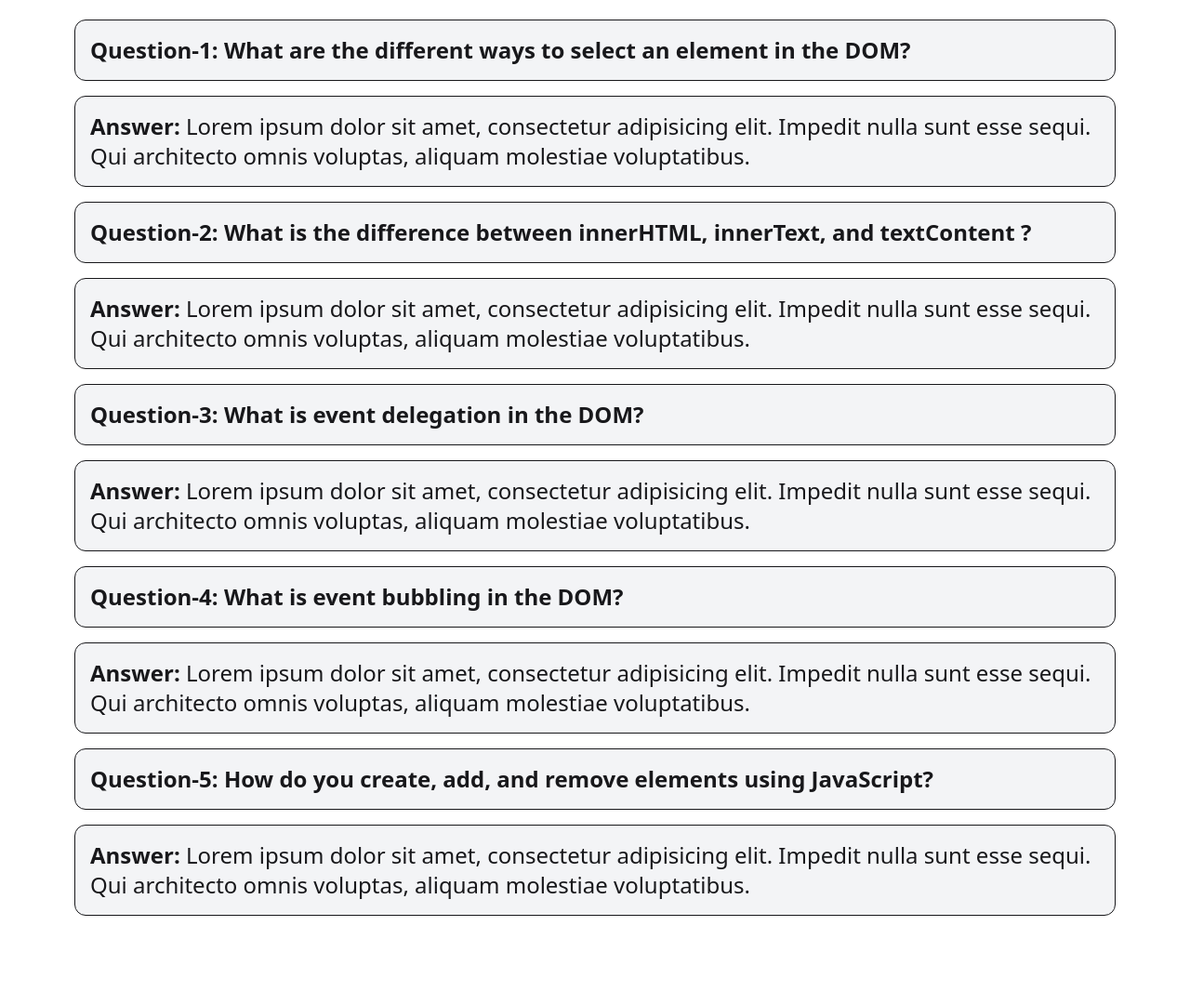
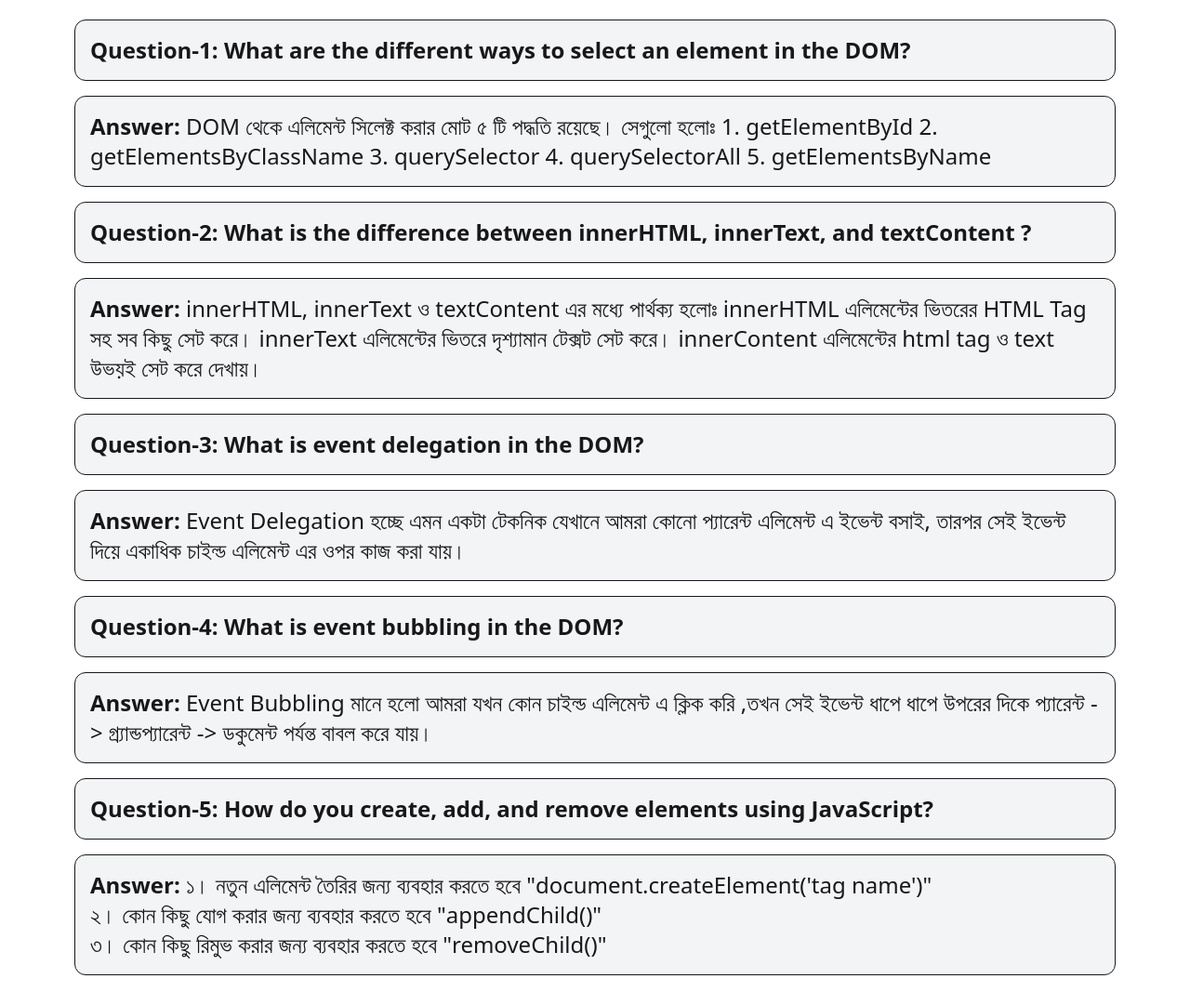
Before and after one commit to mustakimbillah369/DevBoard, a plain HTML site: page blog.html in a window 1280 px wide. Shown: the part 167-1248 px from the top of the page at 93% size. Before the commit the page ends 1184 px from the top, so only its background shows below. Drawn offline with nearby package versions, Linux system fonts and the light colour scheme.

Commit message:
added question-answer

```diff
--- a/blog.html
+++ b/blog.html
@@ -36,15 +36,24 @@
         </div>
 
         <div class="border p-4 bg-gray-100 rounded-xl mb-4">
-          <p class="text-2xl"><span class="font-bold">Answer: </span>Lorem ipsum dolor sit amet, consectetur adipisicing elit. Impedit nulla sunt esse sequi. Qui architecto omnis voluptas, aliquam molestiae voluptatibus.</p>
+          <p class="text-2xl"><span class="font-bold">Answer: </span>DOM থেকে এলিমেন্ট সিলেক্ট করার মোট ৫ টি পদ্ধতি
+            রয়েছে। সেগুলো হলোঃ
+            1. getElementById
+            2. getElementsByClassName
+            3. querySelector
+            4. querySelectorAll
+            5. getElementsByName</p>
         </div>
 
         <div class="border p-4 bg-gray-100 rounded-xl mb-4">
-          <p class="font-bold text-2xl">Question-2: What is the difference between innerHTML, innerText, and textContent ?</p>
+          <p class="font-bold text-2xl">Question-2: What is the difference between innerHTML, innerText, and textContent
+            ?</p>
         </div>
 
         <div class="border p-4 bg-gray-100 rounded-xl mb-4">
-          <p class="text-2xl"><span class="font-bold">Answer: </span>Lorem ipsum dolor sit amet, consectetur adipisicing elit. Impedit nulla sunt esse sequi. Qui architecto omnis voluptas, aliquam molestiae voluptatibus.</p>
+          <p class="text-2xl"><span class="font-bold">Answer: </span>innerHTML, innerText ও textContent এর মধ্যে
+            পার্থক্য হলোঃ innerHTML এলিমেন্টের ভিতরের HTML Tag সহ সব কিছু সেট করে। innerText এলিমেন্টের ভিতরে দৃশ্যামান
+            টেক্সট সেট করে। innerContent এলিমেন্টের html tag ও text উভয়ই সেট করে দেখায়।</p>
         </div>
 
         <div class="border p-4 bg-gray-100 rounded-xl mb-4">
@@ -52,7 +61,8 @@
         </div>
 
         <div class="border p-4 bg-gray-100 rounded-xl mb-4">
-          <p class="text-2xl"><span class="font-bold">Answer: </span>Lorem ipsum dolor sit amet, consectetur adipisicing elit. Impedit nulla sunt esse sequi. Qui architecto omnis voluptas, aliquam molestiae voluptatibus.</p>
+          <p class="text-2xl"><span class="font-bold">Answer: </span>Event Delegation হচ্ছে এমন একটা টেকনিক যেখানে আমরা
+            কোনো প্যারেন্ট এলিমেন্ট এ ইভেন্ট বসাই, তারপর সেই ইভেন্ট দিয়ে একাধিক চাইল্ড এলিমেন্ট এর ওপর কাজ করা যায়।</p>
         </div>
 
 
@@ -61,7 +71,9 @@
         </div>
 
         <div class="border p-4 bg-gray-100 rounded-xl mb-4">
-          <p class="text-2xl"><span class="font-bold">Answer: </span>Lorem ipsum dolor sit amet, consectetur adipisicing elit. Impedit nulla sunt esse sequi. Qui architecto omnis voluptas, aliquam molestiae voluptatibus.</p>
+          <p class="text-2xl"><span class="font-bold">Answer: </span>Event Bubbling মানে হলো আমরা যখন কোন চাইল্ড
+            এলিমেন্ট এ ক্লিক করি ,তখন সেই ইভেন্ট ধাপে ধাপে উপরের দিকে প্যারেন্ট -> গ্র্যান্ডপ্যারেন্ট -> ডকুমেন্ট
+            পর্যন্ত বাবল করে যায়।</p>
         </div>
 
         <div class="border p-4 bg-gray-100 rounded-xl mb-4">
@@ -69,7 +81,10 @@
         </div>
 
         <div class="border p-4 bg-gray-100 rounded-xl mb-4">
-          <p class="text-2xl"><span class="font-bold">Answer: </span>Lorem ipsum dolor sit amet, consectetur adipisicing elit. Impedit nulla sunt esse sequi. Qui architecto omnis voluptas, aliquam molestiae voluptatibus.</p>
+          <p class="text-2xl"><span class="font-bold">Answer: </span>১। নতুন এলিমেন্ট তৈরির জন্য ব্যবহার করতে হবে
+            "document.createElement('tag name')" <br> ২। কোন কিছু যোগ করার জন্য ব্যবহার করতে হবে "appendChild()" <br> ৩।
+            কোন কিছু রিমুভ করার জন্য ব্যবহার করতে হবে "removeChild()"</p>
+
         </div>
 
       </div>
--- a/javascript/script.js
+++ b/javascript/script.js
@@ -30,7 +30,7 @@ btns.forEach(button => {
     newDiv.innerText = `You have completed the task "${taskTitle}" at 03:48:56 AM.`
 
     taskDiv.appendChild(newDiv);
-});
+  });
 });
 
 //
@@ -54,6 +54,6 @@ completedBtn.forEach(btn => {
 //
 const clearBtn = document.getElementById('clear-history-btn');
 const taskdiv = document.getElementById('task-div');
-clearBtn.addEventListener('click', function ()  {
+clearBtn.addEventListener('click', function () {
   taskdiv.innerHTML = "";
 })
--- a/javascript/utilities.js
+++ b/javascript/utilities.js
@@ -7,5 +7,3 @@ function bgRandomColor() {
   }
   return color;
 }
-
-//
```
